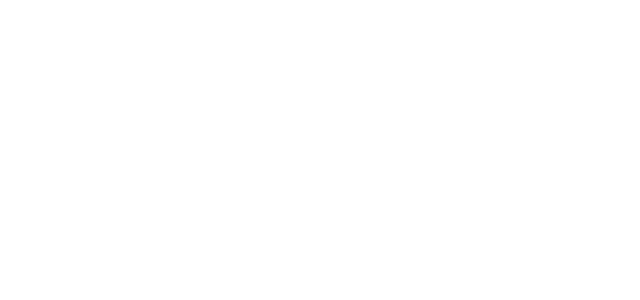
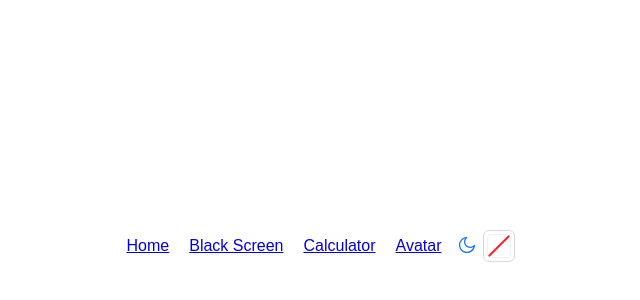
Before and after one commit to InvincibleDudu/reactive-bunny, a React (Vite) app: page /avatar in a window 1280 px wide. Before the commit this address had no page. Shown: the part 154-454 px from the top of the page, without its empty margins (344-984 px from the left). Built offline with nearby package versions, Linux system fonts and the light colour scheme.

Commit message:
feat: dark mode and basic pages

```diff
--- a/package.json
+++ b/package.json
@@ -10,6 +10,7 @@
     "preview": "vite preview"
   },
   "dependencies": {
+    "@ant-design/icons": "~5.6.1",
     "@ant-design/v5-patch-for-react-19": "^1.0.3",
     "antd": "^5.24.6",
     "react": "^19.0.0",
--- a/src/components/MyMenu.module.css
+++ b/src/components/MyMenu.module.css
@@ -1,6 +1,7 @@
 .menu {
     display: flex;
     justify-content: center;
+    align-items: center;
     list-style: none;
 }
 
@@ -12,3 +13,12 @@
     margin: 0 10px;
     transition: 0.2s all;
 }
+
+.menu li:last-child {
+    margin: 0;
+}
+
+.menu-icon {
+    font-size: 18px;
+    margin: 0;
+}
--- a/src/components/MyMenu.tsx
+++ b/src/components/MyMenu.tsx
@@ -1,11 +1,18 @@
+import { MoonOutlined, SunOutlined } from '@ant-design/icons'
 import s from './MyMenu.module.css'
 import { NavLink } from 'react-router'
+import { Button } from 'antd'
+import { useContext } from 'react'
+import { ThemeContext } from '../context/ThemeContext.ts'
 
 function MyMenu() {
+   const themeContext  = useContext(ThemeContext)
+
    const items = [
-      { label: 'Black Screen', key: 'bs' },
-      { label: 'Calculator', key: 'calc' },
-      { label: 'Avatar', key: 'avatar' },
+      { label: 'Home', key: '/' },
+      { label: 'Black Screen', key: '/bs' },
+      { label: 'Calculator', key: '/calc' },
+      { label: 'Avatar', key: '/avatar' },
    ]
 
    return (
@@ -14,6 +21,9 @@
             { items.map(item =>
                <li><NavLink to={item.key}>{item.label}</NavLink></li>)
             }
+            <li>
+               <Button className={s['menu-icon']} icon={themeContext?.darkTheme ? <SunOutlined /> : <MoonOutlined />} onClick={() => { themeContext?.toggleTheme() }} type="link" />
+            </li>
          </ul>
       </div>
    )
--- /dev/null
+++ b/src/context/ThemeContext.ts
@@ -0,0 +1,8 @@
+import { createContext } from 'react';
+
+export type ThemeContextType = {
+   darkTheme: boolean
+   toggleTheme: () => void
+}
+
+export const ThemeContext = createContext<ThemeContextType | null>(null)
--- a/src/index.css
+++ b/src/index.css
@@ -10,12 +10,3 @@
 .cursor-none {
     cursor: none;
 }
-
-.clock {
-    color: grey;
-    font-size: 40px;
-    height: 300px;
-    display: grid;
-    place-items: center;
-
-}
--- a/src/main.tsx
+++ b/src/main.tsx
@@ -9,7 +9,7 @@
   <StrictMode>
      <BrowserRouter>
         <Routes>
-           <Route path="/" element={<App />} />
+           <Route path="*" element={<App />} />
            <Route path="bs" element={<BlackScreen />} />
         </Routes>
      </BrowserRouter>
--- a/src/pages/App.css
+++ b/src/pages/App.css
@@ -27,3 +27,11 @@
     right: 12px;
     bottom: 12px;
 }
+
+.clock {
+    color: grey;
+    font-size: 40px;
+    height: 300px;
+    display: grid;
+    place-items: center;
+}
--- a/src/pages/App.tsx
+++ b/src/pages/App.tsx
@@ -1,11 +1,31 @@
 import './App.css'
 import MyMenu from '../components/MyMenu.tsx'
 import '@ant-design/v5-patch-for-react-19'
+import { Route, Routes } from 'react-router'
+import Calc from './Calc.tsx'
+import Avatar from './Avatar.tsx'
+import { useState } from 'react'
+import { ThemeContext } from '../context/ThemeContext.ts'
+import { ConfigProvider, theme } from 'antd'
 
 function App() {
+   const [darkTheme, setDarkTheme] = useState(false)
+
+   const toggleTheme = () => {
+      setDarkTheme(prev => !prev)
+   }
+
    return (
       <main>
-         <MyMenu />
+         <ThemeContext.Provider value={{ darkTheme, toggleTheme }}>
+            <ConfigProvider theme={{ algorithm: darkTheme ? theme.darkAlgorithm : undefined }}>
+               <MyMenu />
+               <Routes>
+                  <Route path="/calc" element={<Calc />} />
+                  <Route path="/avatar" element={<Avatar />} />
+               </Routes>
+            </ConfigProvider>
+         </ThemeContext.Provider>
       </main>
    )
 }
--- /dev/null
+++ b/src/pages/Avatar.tsx
@@ -0,0 +1,7 @@
+import { ColorPicker } from 'antd'
+
+export default function Avatar () {
+   return (
+      <ColorPicker />
+   )
+}
--- a/src/pages/BlackScreen.tsx
+++ b/src/pages/BlackScreen.tsx
@@ -1,5 +1,5 @@
 import { useEffect, useRef, useState } from 'react'
-import { Checkbox, CheckboxChangeEvent, notification } from 'antd'
+import { Checkbox, CheckboxChangeEvent, ConfigProvider, notification, theme } from 'antd'
 import { getReadableTime, toggleFullscreen } from '../util.ts'
 
 export default function BlackScreen() {
@@ -83,7 +83,7 @@
    }, [])
 
    return (
-      <>
+      <ConfigProvider theme={{ algorithm: theme.darkAlgorithm }}>
          {contextHolder}
          <div className={'black-screen ' + (isVisible ? '' : 'cursor-none')} ref={backgroundRef}>
             {clockChecked && <div className="clock">{secondsChecked ? clockTime : clockTime.substring(0, clockTime.length - 3)}</div>}
@@ -93,6 +93,6 @@
                 </svg>
             }
          </div>
-      </>
+      </ConfigProvider>
    )
 }
--- /dev/null
+++ b/src/pages/Calc.tsx
@@ -0,0 +1,7 @@
+import { InputNumber } from 'antd'
+
+export default function Calc () {
+   return (
+      <InputNumber min={1} max={10} defaultValue={3} onChange={() => {}} />
+   )
+}
```
Also changed, not shown: 1 other file (tests, documents, lock files or other folders).
